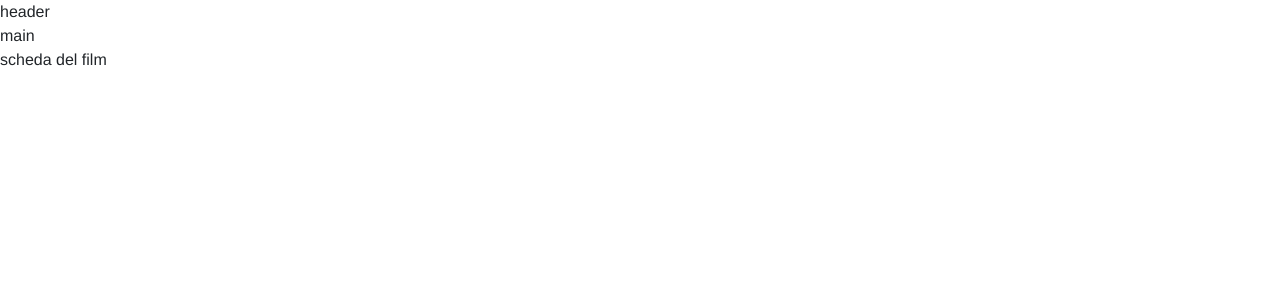
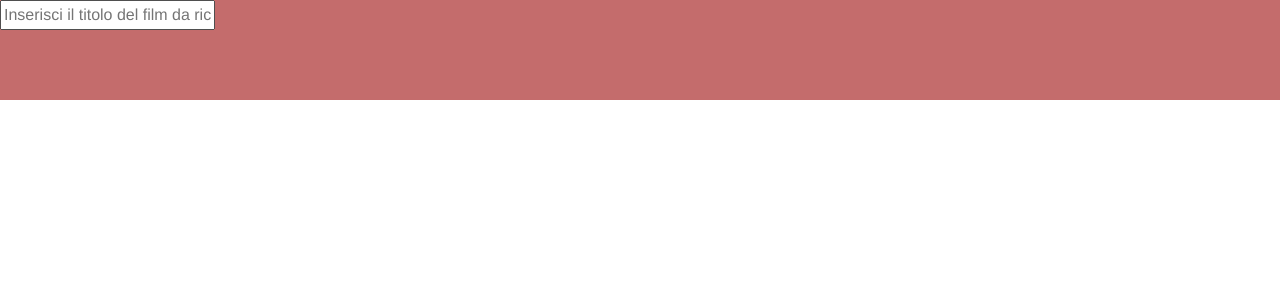
Before and after one commit to cochy98/vue-boolflix, a Vue app: page / in a window 1280 px wide. Shown: the top 300 px of the page. Built offline with nearby package versions, Linux system fonts and the light colour scheme.

Commit message:
Add GET request to API

```diff
--- a/src/App.vue
+++ b/src/App.vue
@@ -1,7 +1,9 @@
 <template>
   <div id="app">
-    <Header />
-    <Main />
+    <!-- Recupero dall'header la ricerca dell'utente -->
+    <Header @userSearch="searchMovie" />
+    <!-- Trasmetto al main la ricerca sopra ottenuta -->
+    <Main :movieToSearch="movieSearched" />
   </div>
 </template>
 
@@ -15,6 +17,20 @@ export default {
     Header,
     Main,
   },
+  data() {
+    return {
+      movieSearched: "",
+    };
+  },
+  methods: {
+    searchMovie(searchResult) {
+      console.log(
+        `Comunico al parent App l'utente quale film intende ricercare: ${searchResult}`
+      );
+      // Immagazzino in memoria il risultato della ricerca
+      this.movieSearched = searchResult;
+    },
+  },
 };
 </script>
 
--- a/src/components/FilmProfile.vue
+++ b/src/components/FilmProfile.vue
@@ -1,5 +1,5 @@
 <template>
-  <div>scheda del film</div>
+  <div></div>
 </template>
 
 <script>
--- a/src/components/Header.vue
+++ b/src/components/Header.vue
@@ -1,12 +1,29 @@
 <template>
-  <header>header</header>
+  <header>
+    <!-- L'utente inserisce un film da ricercare, alla pressione del tasto di invio, viene inviato il risultato della ricerca (inputSearch) sul canale 'userSearch' -->
+    <input
+      type="text"
+      placeholder="Inserisci il titolo del film da ricercare"
+      v-model="inputSearch"
+      @keyup.enter="$emit('userSearch', inputSearch.trim())"
+    />
+  </header>
 </template>
 
 <script>
 export default {
   name: "IndexHeader",
+  data() {
+    return {
+      inputSearch: "",
+    };
+  },
 };
 </script>
 
 <style lang="scss" scoped>
+header {
+  height: 100px;
+  background-color: rgb(196, 108, 108);
+}
 </style>
--- a/src/components/Main.vue
+++ b/src/components/Main.vue
@@ -1,17 +1,48 @@
 <template>
   <main>
-    main
+    <h3 class="text-center text-danger">{{ movieToSearch }}</h3>
     <FilmProfileCart />
   </main>
 </template>
 
 <script>
+import axios from "axios";
 import FilmProfileCart from "./FilmProfile.vue";
 export default {
   name: "IndexMain",
   components: {
     FilmProfileCart,
   },
+  data() {
+    return {
+      searchedFilms: [],
+    };
+  },
+  props: ["movieToSearch"],
+  updated() {
+    // Ad ogni aggiornamento del data 'movieToSearch', richiamo il seguente metodo che aggiorna l'array list dei film ricercati
+    this.getApiSearchedFilms(this.movieToSearch);
+  },
+  methods: {
+    /* Il seguente metodo effettua una richiesta GET all'API, fornendo un input di ricerca. Aggiornerà quindi l'array dei film in base alla ricerca */
+    getApiSearchedFilms(filmToSearch) {
+      axios
+        .get(
+          `https://api.themoviedb.org/3/search/movie?api_key=f617480c0a93aca25c95f2b70e2824ca&query=${filmToSearch}`
+        )
+        .then((result) => {
+          // Richiesta andata a buon fine
+          // Inserisco il risultato della ricerca nell'array e stampo un messaggio a video
+          this.searchedFilms = result.data.results;
+          console.log("Recupero la lista dall'API");
+        })
+        .catch((error) => {
+          // Errore nella richiesta
+          console.log(error);
+          console.log("errore");
+        });
+    },
+  },
 };
 </script>
 
```
